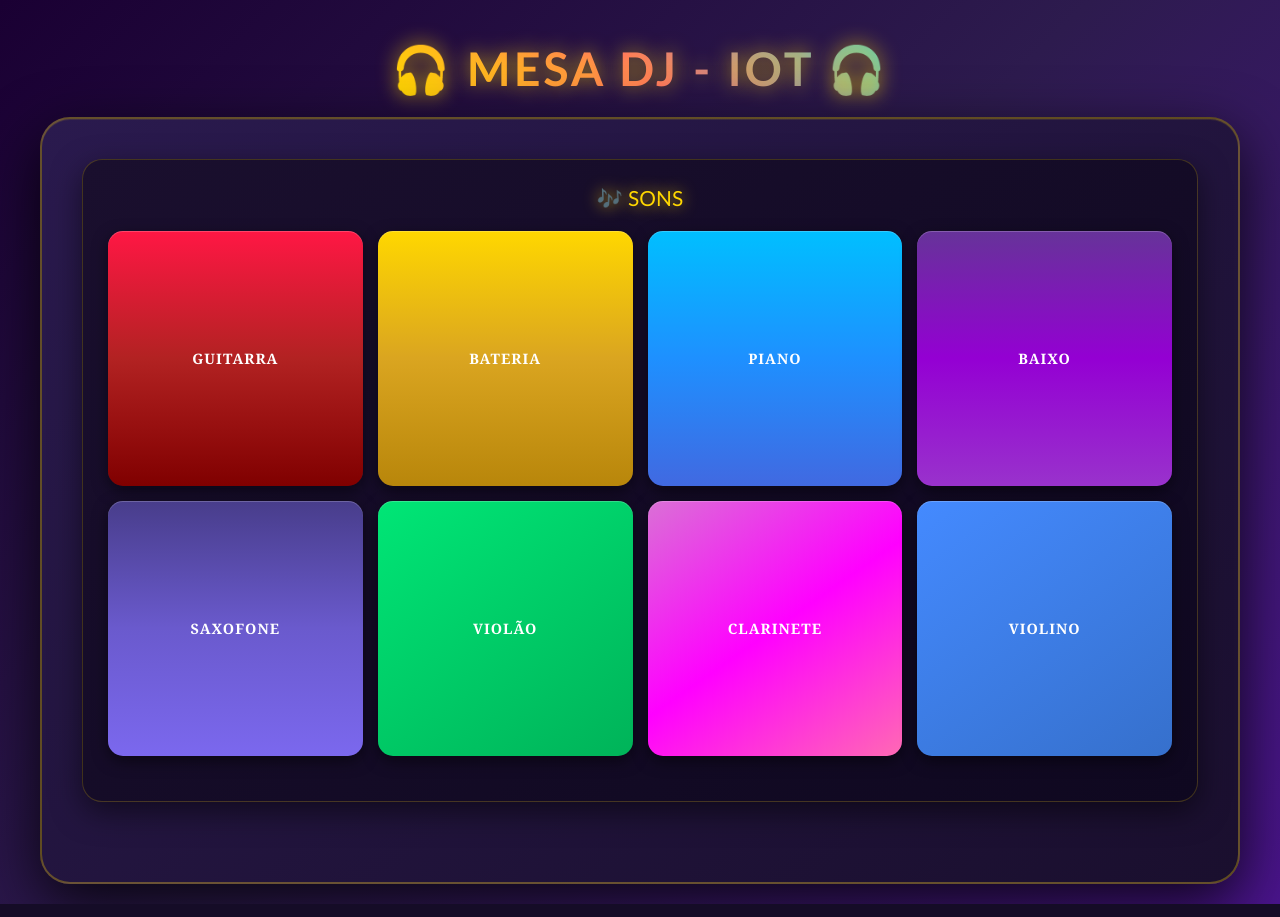
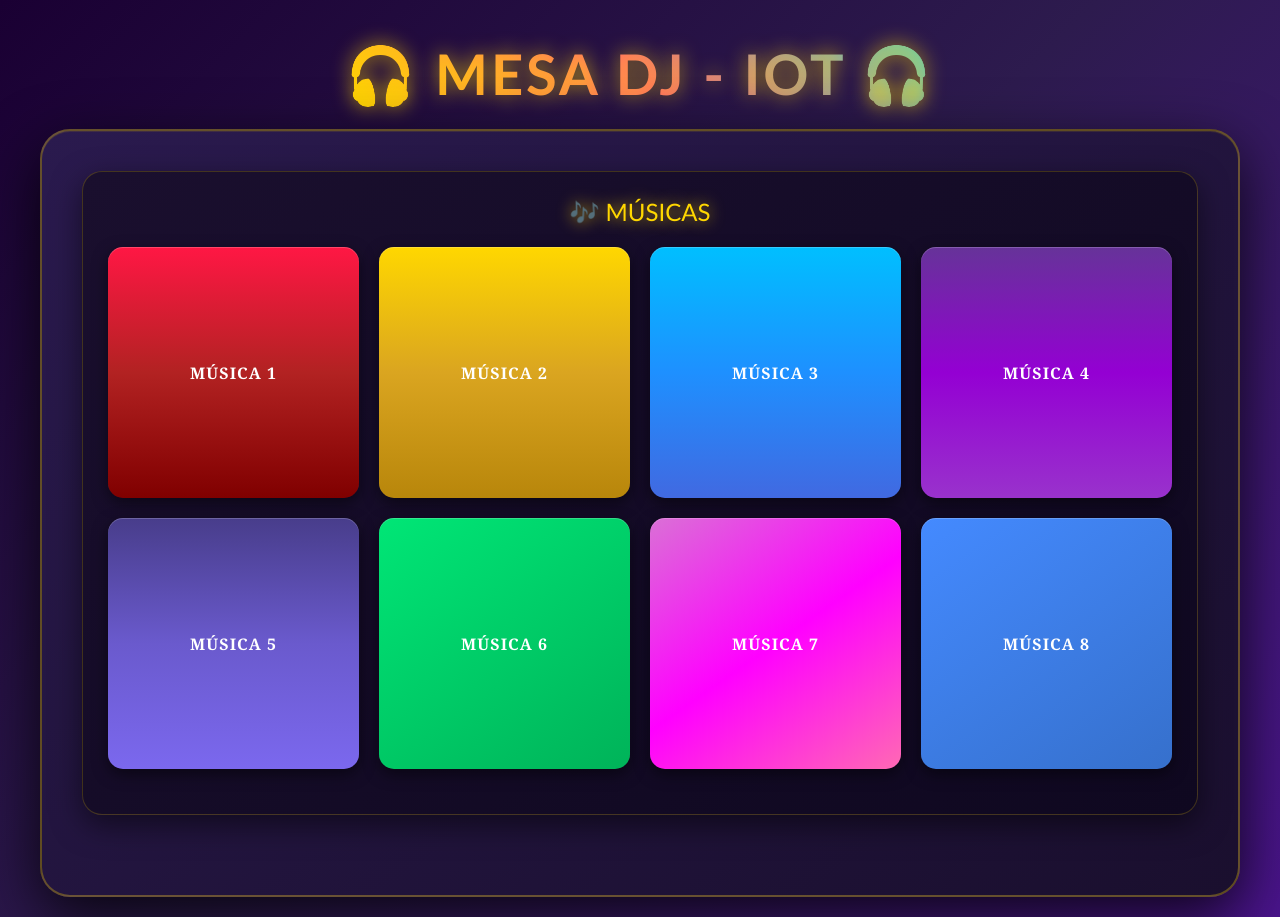
Before and after one commit to JoyceMirandaa/mesaDJ, a PHP site: page / in a window 1280 px wide. Run offline with PHP 8.4, Linux system fonts and the light colour scheme.

Commit message:
Add files via upload

```diff
--- a/index.php
+++ b/index.php
@@ -6,14 +6,9 @@
     <title>Mesa DJ - IOT</title>
     <link rel="shortcut icon" type="imagex/png" href="./images/dj-mixer.ico">
     <style>
-        * {
-            margin: 0;
-            padding: 0;
-            box-sizing: border-box;
-        }
-
+    * { margin: 0; padding: 0; box-sizing: border-box; }
     body {
-            font-family: "Trebuchet MS", Helvetica, sans-serif;
+        font-family: Trebuchet MS, Helvetica, sans-serif;
         background: linear-gradient(135deg, #1a0033 0%, #2d1b4e 50%, #4a148c 100%);
         min-height: 100vh;
         display: flex;
@@ -22,10 +17,9 @@
         padding: 20px;
         color: #fff;
     }
-
     h1 {
         margin: 20px 0;
-            font-size: 2.9em;
+        font-size: 2.1em;
         text-shadow: 0 0 20px rgba(255, 215, 0, 0.7);
         letter-spacing: 3px;
         background: linear-gradient(45deg, #ffd700, #ff6b6b, #4ecdc4);
@@ -33,25 +27,21 @@
         -webkit-text-fill-color: transparent;
         background-clip: text;
     }
-
     .dj-mixer {
         background: linear-gradient(145deg, #2a1a4e, #1a0f2e);
         border-radius: 30px;
         padding: 40px;
-            box-shadow: 0 20px 60px rgba(0, 0, 0, 0.8),
-                        inset 0 1px 0 rgba(255, 215, 0, 0.1);
+        box-shadow: 0 20px 60px rgba(0, 0, 0, 0.8), inset 0 1px 0 rgba(255, 215, 0, 0.1);
         max-width: 1200px;
         width: 100%;
         border: 2px solid rgba(255, 215, 0, 0.3);
     }
-
     .deck-section {
         display: grid;
-            grid-template-columns: repeat(auto-fit,  100px 100px;);
+        grid-template-columns: repeat(auto-fit, minmax(100px, 1fr));
         gap: 30px;
         margin-bottom: 40px;
     }
-
     .deck {
         background: linear-gradient(145deg, #1a0f2e, #0f0820);
         border-radius: 20px;
@@ -59,7 +49,6 @@
         box-shadow: 0 10px 30px rgba(0, 0, 0, 0.5);
         border: 1px solid rgba(255, 215, 0, 0.2);
     }
-
     .deck-title {
         text-align: center;
         margin-bottom: 20px;
@@ -67,14 +56,12 @@
         color: #ffd700;
         text-shadow: 0 0 15px rgba(255, 215, 0, 0.8);
     }
-
     .pad-grid {
         display: grid;
-            grid-template-columns: repeat(auto-fill, minmax(25ch, 1fr));
+        grid-template-columns: repeat(2, 1fr);
         gap: 15px;
         margin-bottom: 20px;
     }
-
     .pad {
         aspect-ratio: 1;
         border: none;
@@ -85,21 +72,16 @@
         transition: all 0.1s ease;
         text-transform: uppercase;
         letter-spacing: 1px;
-            box-shadow: 0 5px 15px rgba(0, 0, 0, 0.5),
-                        inset 0 1px 0 rgba(255, 255, 255, 0.2);
+        box-shadow: 0 5px 15px rgba(0, 0, 0, 0.5), inset 0 1px 0 rgba(255, 255, 255, 0.2);
     }
-
     .pad:active {
         transform: scale(0.95);
-            box-shadow: 0 2px 8px rgba(0, 0, 0, 0.5),
-                        inset 0 2px 5px rgba(0, 0, 0, 0.5);
+        box-shadow: 0 2px 8px rgba(0, 0, 0, 0.5), inset 0 2px 5px rgba(0, 0, 0, 0.5);
     }
-
     .pad.playing {
         animation: pulse 0.3s ease;
         box-shadow: 0 0 30px currentColor;
     }
-
     @keyframes pulse {
         0%, 100% { transform: scale(1); }
         50% { transform: scale(1.05); }
@@ -109,11 +91,50 @@
     .snare { background: linear-gradient(180deg, #FFD700,#DAA520, #B8860B); color: white; font-family: Georgia, serif;}
     .hihat { background: linear-gradient(180deg, #00BFFF, #1E90FF, #4169E1); color: white; font-family: Georgia, serif;}
     .clap { background: linear-gradient(180deg,#663399, #9400D3, #9932CC); color: white; font-family: Georgia, serif;}
-
     .bass { background: linear-gradient(180deg, #483D8B, #6A5ACD, #7B68EE); color: white; font-family: Georgia, serif;}
     .synth { background: linear-gradient(145deg, #00e676, #00b359); color: white; font-family: Georgia, serif;}
     .lead { background: linear-gradient(145deg, #DA70D6, #FF00FF, #FF69B4); color: white; font-family: Georgia, serif;}
     .chord { background: linear-gradient(145deg, #448aff, #3670cc); color: white; font-family: Georgia, serif;}
+
+    @media (min-width: 1024px) {
+        body {
+
+            overflow: hidden;
+        }
+        h1 {
+            font-size: 3.5em;
+        }
+
+        .dj-mixer {
+            padding: 40px;
+        }
+
+        .deck-section {
+            display: flex;
+            gap: 50px;
+            justify-content: space-between;
+            grid-template-columns: none;
+        }
+
+        .deck {
+            flex: 1;
+        }
+
+        .deck-title {
+            font-size: 1.5em;
+        }
+
+        .pad-grid {
+            grid-template-columns: repeat(4, 1fr);
+            gap: 20px;
+        }
+
+        .pad {
+            font-size: 1em;
+            min-height: 200px;
+        }
+    }
+
 
 
 
@@ -124,24 +145,24 @@
 
     <div class="dj-mixer">
         <div class="deck-section">
-            <!-- DECK 1: DRUMS -->
+
             <div class="deck">
-                <div class="deck-title">🎶 SONS</div>
+                <div class="deck-title">🎶 MÚSICAS</div>
                 <div class="pad-grid" id="status-message">
-                    <button class="pad kick" onclick="sendKey('g')">Guitarra</button>
-                    <button class="pad snare"onclick="sendKey('b')">Bateria</button>
-                    <button class="pad hihat" onclick="sendKey('p')">Piano</button>
-                    <button class="pad clap" onclick="sendKey('x')">Baixo</button>
-                    <button class="pad bass" onclick="sendKey('s')">Saxofone</button>
-                    <button class="pad synth"  onclick="sendKey('v')">Violão</button>
-                    <button class="pad lead"  onclick="sendKey('c')">Clarinete</button>
-                    <button class="pad chord"  onclick="sendKey('o')">Violino</button>
+                    <button class="pad kick" onclick="sendKey('g')">Música 1</button>
+                    <button class="pad snare"onclick="sendKey('b')">Música 2</button>
+                    <button class="pad hihat" onclick="sendKey('p')">Música 3</button>
+                    <button class="pad clap" onclick="sendKey('x')">Música 4</button>
+                    <button class="pad bass" onclick="sendKey('s')">Música 5</button>
+                    <button class="pad synth"  onclick="sendKey('v')">Música 6</button>
+                    <button class="pad lead"  onclick="sendKey('c')">Música 7</button>
+                    <button class="pad chord"  onclick="sendKey('o')">Música 8</button>
                 </div>
             </div>
     <script>
         const keyMap = {
-            'g': 'guitarra', 'b': 'bateria', 'p': 'piano', 'x': 'baixo',
-            's': 'saxofone', 'v': 'violao', 'c': 'clarinete', 'o': 'violino',
+            'g': 'musica_1', 'b': 'musica_2', 'p': 'musica_3', 'x': 'musica_4',
+            's': 'musica_5', 'v': 'musica_6', 'c': 'musica_7', 'o': 'musica_8',
         }
         function sendKey(key){
             const soundName = keyMap[key];
@@ -156,7 +177,6 @@
             }
         }
 
-        // Event listeners para os pads (apenas visual)
         document.querySelectorAll('.pad').forEach(pad => {
             pad.addEventListener('click', function() {
                 this.classList.add('playing');
```
Lines whose indentation alone changed are shown as unchanged.
